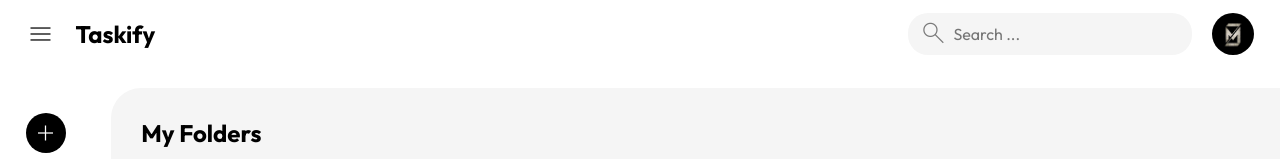
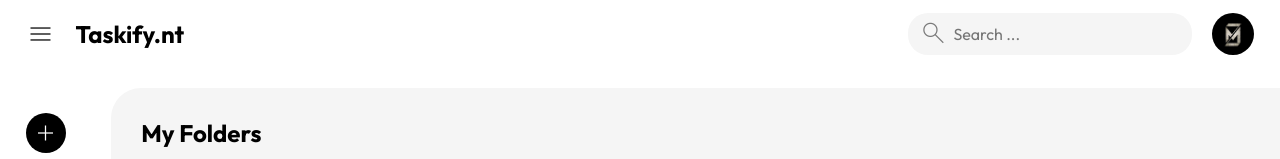
Before and after one commit to Mahmoud46/taskify-note, a React (Vite) app: page / in a window 1280 px wide. Shown: the top 159 px of the page. Built offline with nearby package versions, Linux system fonts and the light colour scheme.

Commit message:
Update name

```diff
--- a/index.html
+++ b/index.html
@@ -8,7 +8,7 @@
 			rel="stylesheet"
 			href="https://fonts.googleapis.com/css2?family=Material+Symbols+Outlined:opsz,wght,FILL,GRAD@20..48,100..700,0..1,-50..200"
 		/>
-		<title>Taskify</title>
+		<title>Taskify.nt</title>
 	</head>
 	<body>
 		<div id="root"></div>
--- a/src/components/Navbar/Navbar.tsx
+++ b/src/components/Navbar/Navbar.tsx
@@ -6,9 +6,8 @@ import userIcon from "../../assets/user_icon.jpg";
 
 export default function Navbar(): ReactNode {
 	const [isSearchOpen, setIsSearchOpen] = useState<boolean>(false);
-	const { isMenuOpen, setIsMenuOpen, searchInput, setSearchInput } = useContext(
-		SettingsContext
-	) as ISettingsContext;
+	const { isMenuOpen, setIsMenuOpen, searchInput, setSearchInput, navigate } =
+		useContext(SettingsContext) as ISettingsContext;
 
 	return (
 		<nav>
@@ -27,7 +26,7 @@ export default function Navbar(): ReactNode {
 						{isMenuOpen ? "close" : "menu"}
 					</span>
 				</button>
-				<h1>Taskify</h1>
+				<h1 onClick={() => navigate("/")}>Taskify.nt</h1>
 			</div>
 			<div className={styles.right}>
 				<div className={styles.search}>
```
